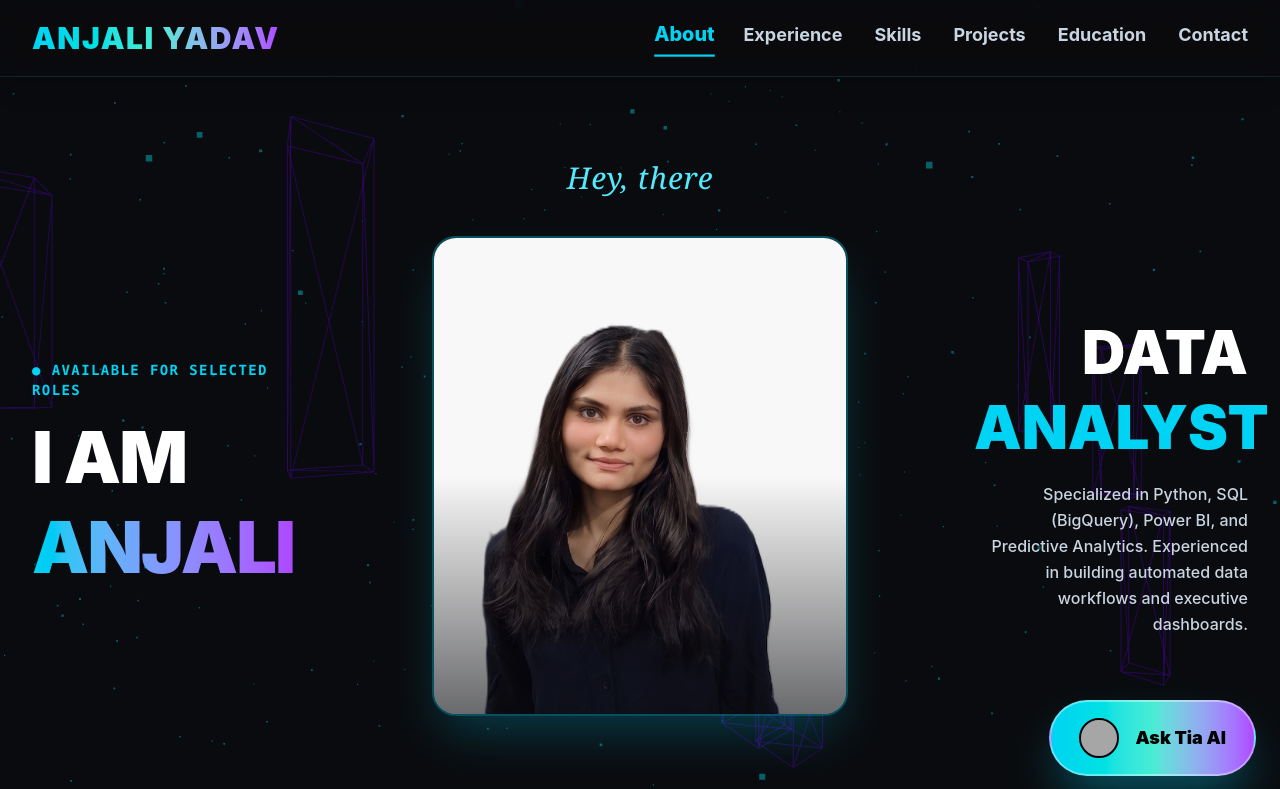
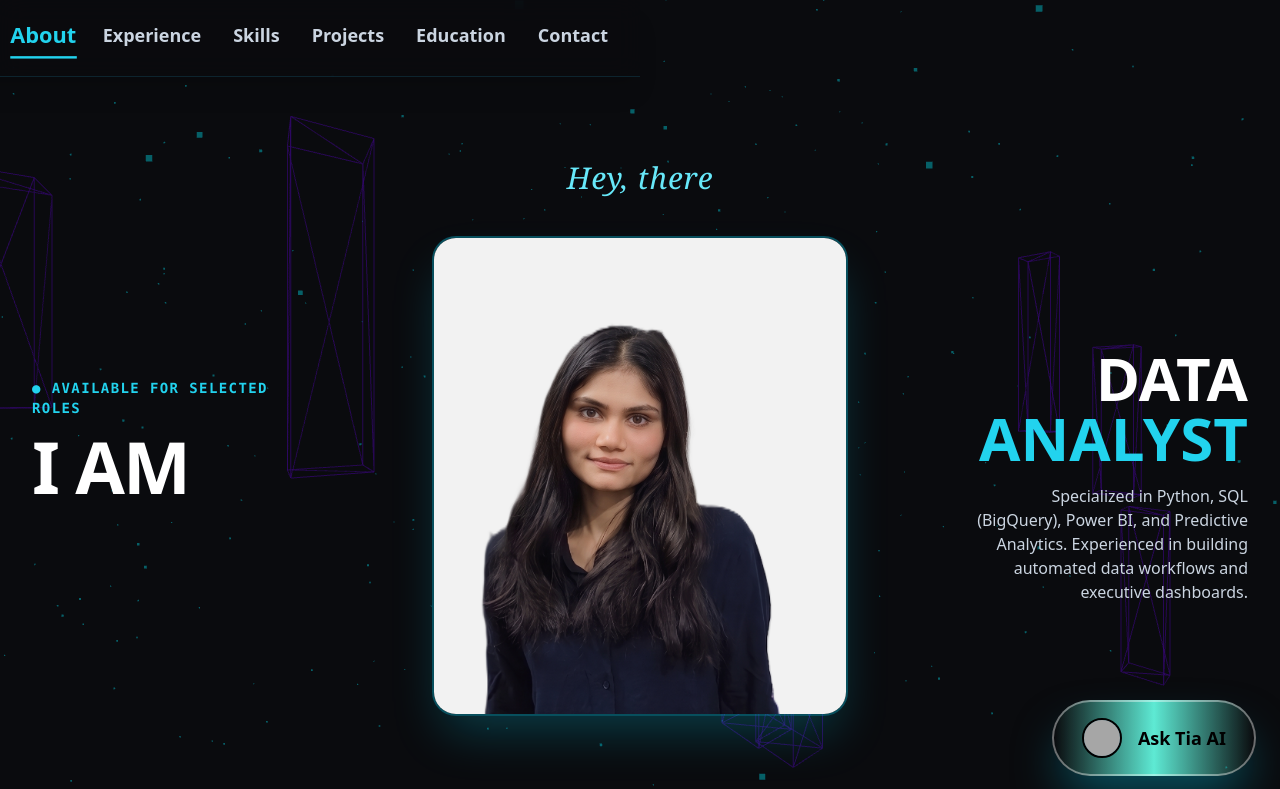
Before and after one commit to AnjaliAnalytics/PORTFOLIO, a React (Vite) app: page / in a window 1280 px wide. Shown: the top 789 px of the page. Built offline with nearby package versions, Linux system fonts and the light colour scheme; grey boxes are pictures that could not be loaded.

Commit message:
Update portfolio code and fix relative photo path

```diff
--- a/index.html
+++ b/index.html
@@ -2,11 +2,13 @@
 <html lang="en">
   <head>
     <meta charset="UTF-8" />
-    <link rel="icon" type="image/svg+xml" href="/favicon.svg" />
+    <link rel="icon" type="image/svg+xml" href="./favicon.svg" />
     <meta name="viewport" content="width=device-width, initial-scale=1.0" />
     <title>Anjali Yadav Portfolio</title>
+    <!-- Tailwind CSS CDN for 100% Reliable Styles on GitHub Pages -->
+    <script src="https://cdn.tailwindcss.com"></script>
   </head>
-  <body>
+  <body class="bg-[#0A0B0E] text-slate-100">
     <div id="root"></div>
     <script type="module" src="/src/main.jsx"></script>
   </body>
--- a/package.json
+++ b/package.json
@@ -25,6 +25,7 @@
     "@types/react": "^19.2.18",
     "@types/react-dom": "^19.2.7",
     "@vitejs/plugin-react": "^6.1.1",
+    "gh-pages": "^6.3.0",
     "oxlint": "^1.81.0",
     "tailwindcss": "^4.3.3",
     "vite": "^8.3.0"
--- a/src/Portfolio.jsx
+++ b/src/Portfolio.jsx
@@ -376,7 +376,7 @@ const Portfolio = () => {
           <div className="lg:col-span-6 flex justify-center my-4 lg:my-0">
             <div className="relative group w-72 sm:w-80 md:w-[26rem] h-[22rem] sm:h-[26rem] md:h-[30rem] rounded-3xl overflow-hidden border-2 border-cyan-500/40 shadow-2xl shadow-cyan-500/30 hover:scale-105 transition duration-500">
               <img
-                src="/photo.png"
+                src="./photo.png"
                 onError={(e) => { e.target.src = "https://images.unsplash.com/photo-1573496359142-b8d87734a5a2?auto=format&fit=crop&q=80&w=800"; }}
                 alt="Anjali Yadav Profile"
                 className="w-full h-full object-cover object-top filter brightness-95 contrast-105"
```
Also changed, not shown: 1 other file (tests, documents, lock files or other folders).
